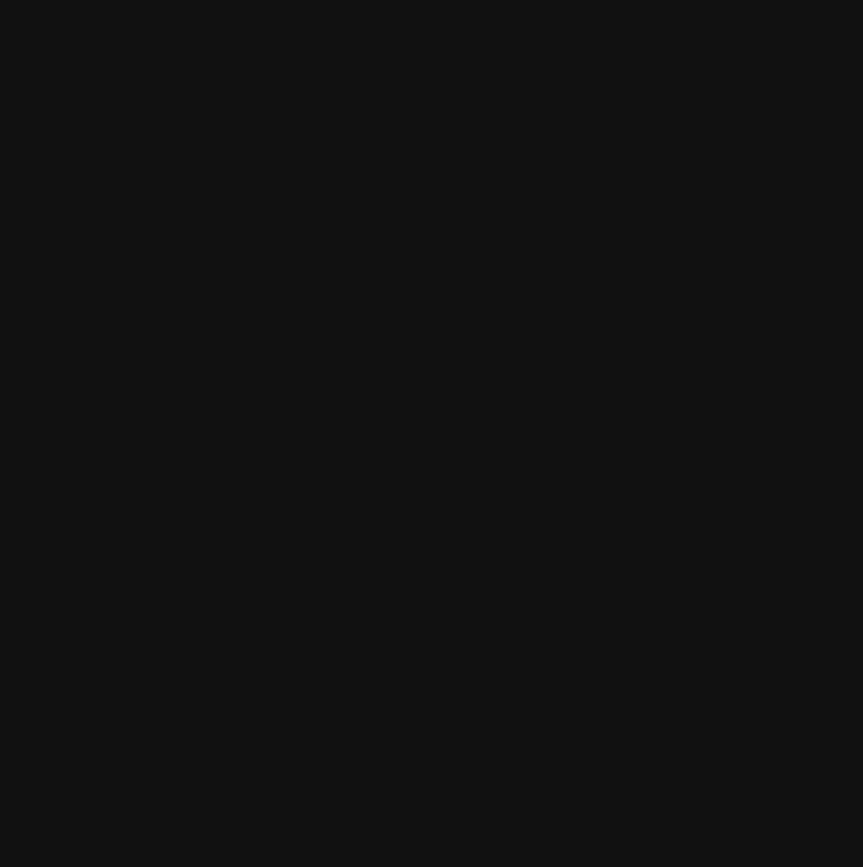
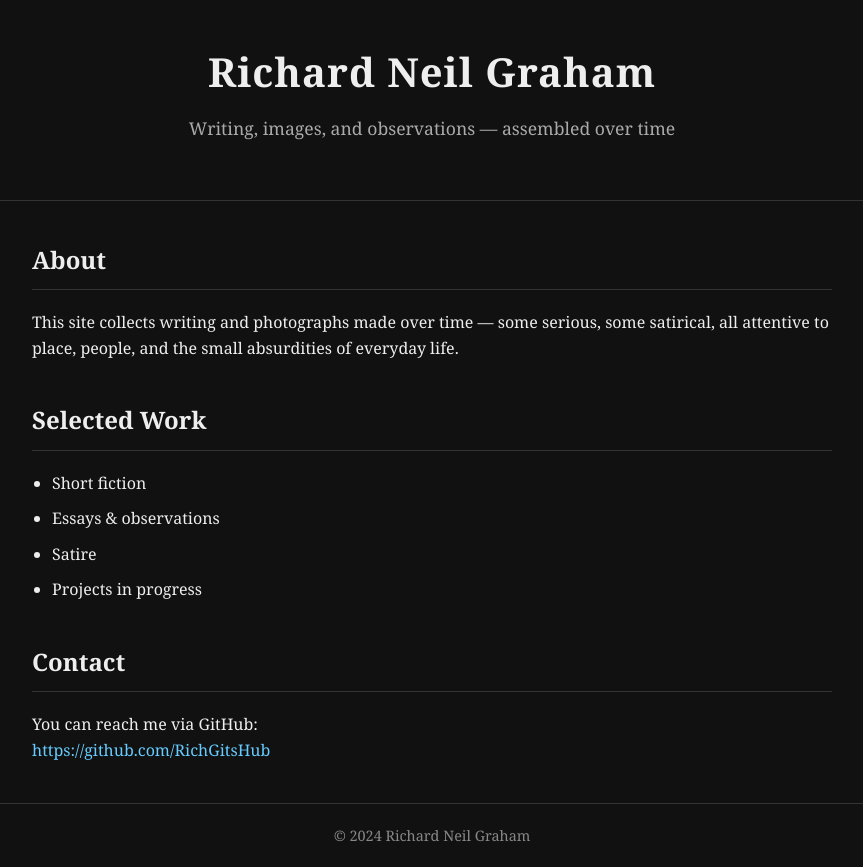
Before and after one commit to RichGitsHub/rng-website, a plain HTML site: page index.html in a window 1280 px wide. Shown: the whole page, without its empty margins (208-1071 px from the left). Before the commit the page ends 800 px from the top, so only its background shows below. Drawn offline with Linux system fonts and the light colour scheme.

Commit message:
Update index.html

```diff
--- a/index.html
+++ b/index.html
@@ -1,80 +1,69 @@
 <!DOCTYPE html>
 <html lang="en">
 <head>
-  <meta charset="UTF-8" />
-  <title>RNG Website</title>
-
-  <meta name="viewport" content="width=device-width, initial-scale=1.0" />
+  <meta charset="UTF-8">
+  <title>Richard Neil Graham</title>
+  <meta name="viewport" content="width=device-width, initial-scale=1.0">
 
   <style>
-    /* ===== RESET ===== */
-    * {
-      box-sizing: border-box;
+    body {
       margin: 0;
       padding: 0;
-    }
-
-    /* ===== BASE ===== */
-    body {
-      <h1 style="padding:40px;">Hello — RNG Website is working</h1>
-
-      font-family: Arial, Helvetica, sans-serif;
-      background: #111;
-      color: #f5f5f5;
+      font-family: Georgia, "Times New Roman", serif;
+      background-color: #111;
+      color: #eee;
       line-height: 1.6;
     }
 
-    a {
-      color: #00ffcc;
-      text-decoration: none;
-    }
-
-    a:hover {
-      text-decoration: underline;
-    }
-
-    /* ===== LAYOUT ===== */
     header {
-      background: #000;
       padding: 40px 20px;
       text-align: center;
-      border-bottom: 2px solid #333;
+      border-bottom: 1px solid #333;
     }
 
     header h1 {
+      margin: 0;
       font-size: 2.5rem;
-      margin-bottom: 10px;
-      color: #00ffcc;
+      letter-spacing: 1px;
     }
 
     header p {
+      margin-top: 10px;
+      color: #aaa;
       font-size: 1.1rem;
-      color: #ccc;
-      font-style: italic;
-      letter-spacing: 0.3px;
     }
 
     main {
-      max-width: 900px;
+      max-width: 800px;
       margin: 40px auto;
       padding: 0 20px;
     }
 
     section {
       margin-bottom: 40px;
-      padding: 20px;
-      background: #1a1a1a;
-      border-radius: 8px;
-      border: 1px solid #333;
     }
 
-    section h2 {
-      margin-bottom: 10px;
-      color: #00ffcc;
+    h2 {
+      border-bottom: 1px solid #333;
+      padding-bottom: 10px;
+      font-size: 1.5rem;
     }
 
     ul {
       padding-left: 20px;
+    }
+
+    li {
+      margin-bottom: 10px;
+    }
+
+    a {
+      color: #66ccff;
+      text-decoration: none;
+    }
+
+    a:hover {
+      text-decoration: underline;
     }
 
     footer {
@@ -95,3 +84,57 @@
       cursor: pointer;
       margin-top: 10px;
     }
+
+    button:hover {
+      opacity: 0.85;
+    }
+  </style>
+</head>
+
+<body>
+
+  <header>
+    <h1>Richard Neil Graham</h1>
+    <p>Writing, images, and observations — assembled over time</p>
+  </header>
+
+  <main>
+
+    <section>
+      <h2>About</h2>
+      <p>
+        This site collects writing and photographs made over time — some serious,
+        some satirical, all attentive to place, people, and the small absurdities
+        of everyday life.
+      </p>
+    </section>
+
+    <section>
+      <h2>Selected Work</h2>
+      <ul>
+        <li>Short fiction</li>
+        <li>Essays & observations</li>
+        <li>Satire</li>
+        <li>Projects in progress</li>
+      </ul>
+    </section>
+
+    <section>
+      <h2>Contact</h2>
+      <p>
+        You can reach me via GitHub:
+        <br>
+        <a href="https://github.com/RichGitsHub" target="_blank">
+          https://github.com/RichGitsHub
+        </a>
+      </p>
+    </section>
+
+  </main>
+
+  <footer>
+    © 2024 Richard Neil Graham
+  </footer>
+
+</body>
+</html>
```
